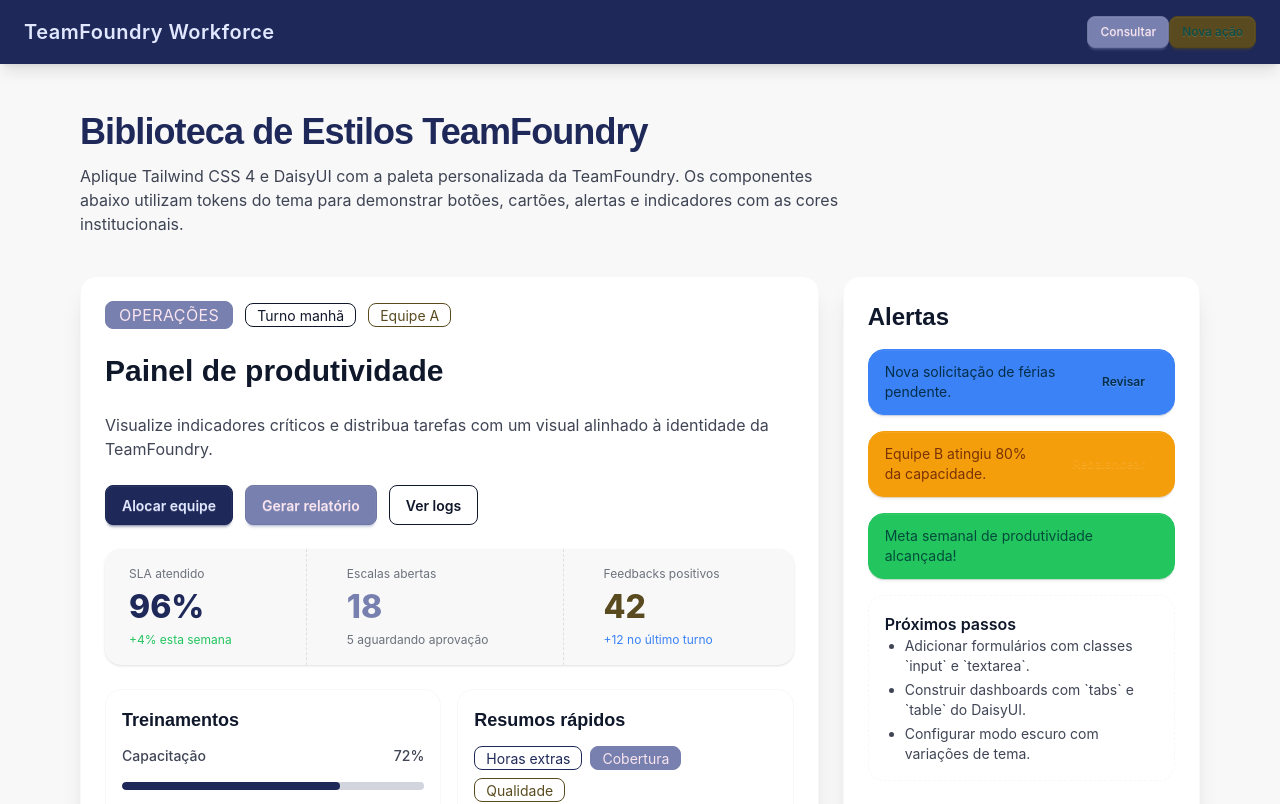
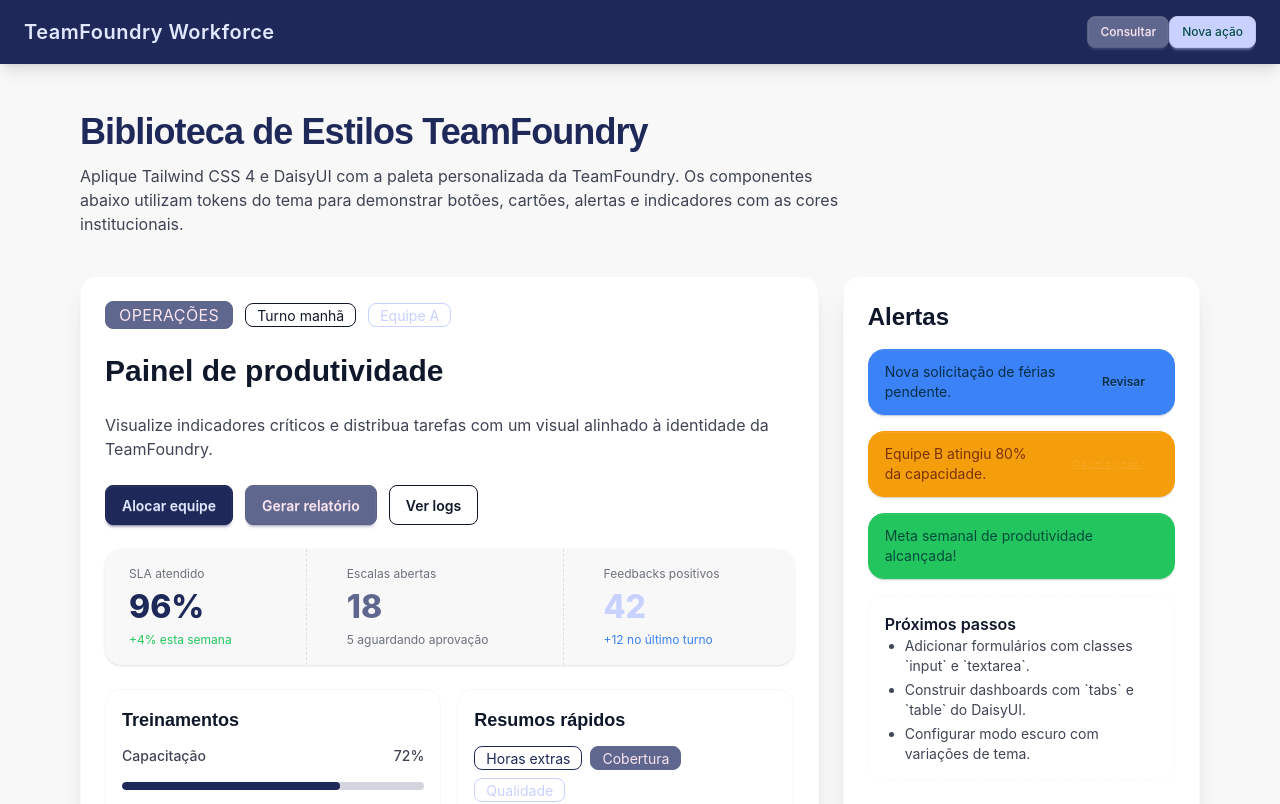
Before and after one commit to LuisAssis24/teamfoundry-workforce-management, a React app in the folder frontend/: page / in a window 1280 px wide. Shown: the top 804 px of the page. Built offline with nearby package versions, Linux system fonts and the light colour scheme; the HTML template or start-up script is replaced by a standard one.

Commit message:
paleta certa

```diff
--- a/frontend/src/index.css
+++ b/frontend/src/index.css
@@ -10,17 +10,16 @@
     /* === Base === */
     --color-base-100: #ffffff;
     --color-base-content: #0f172a;
-    --color-base-muted: #f5f6f7;
+    --color-base-muted: #f5f5f5;
 
     /* === Brand === */
     --color-primary: #1f2959;
     --color-primary-hover: #2c3a74;
-    --color-secondary: #7780ae;
+    --color-secondary: #60678E;
     --color-secondary-hover: #8a93c2;
-    --color-accent: #594b1f;
+    --color-accent: #C8D1FF;
     --color-neutral: #9ca3af;
-    --color-neutral-dark: #6b7280;
-    --color-neutral-light: #f5f6f7;
+    --color-neutral-light: #f0f0f0;
 
     /* === Feedback === */
     --color-success: #22c55e;
@@ -74,10 +73,8 @@
     --sf: var(--color-secondary-hover);
     --sc: var(--text-inverse);
     --a: var(--color-accent);
-    --af: #705a22;
     --ac: var(--text-inverse);
     --n: var(--color-neutral);
-    --nf: var(--color-neutral-dark);
     --nc: var(--text-secondary);
     --b1: var(--color-base-100);
     --b2: var(--color-neutral-light);
```
